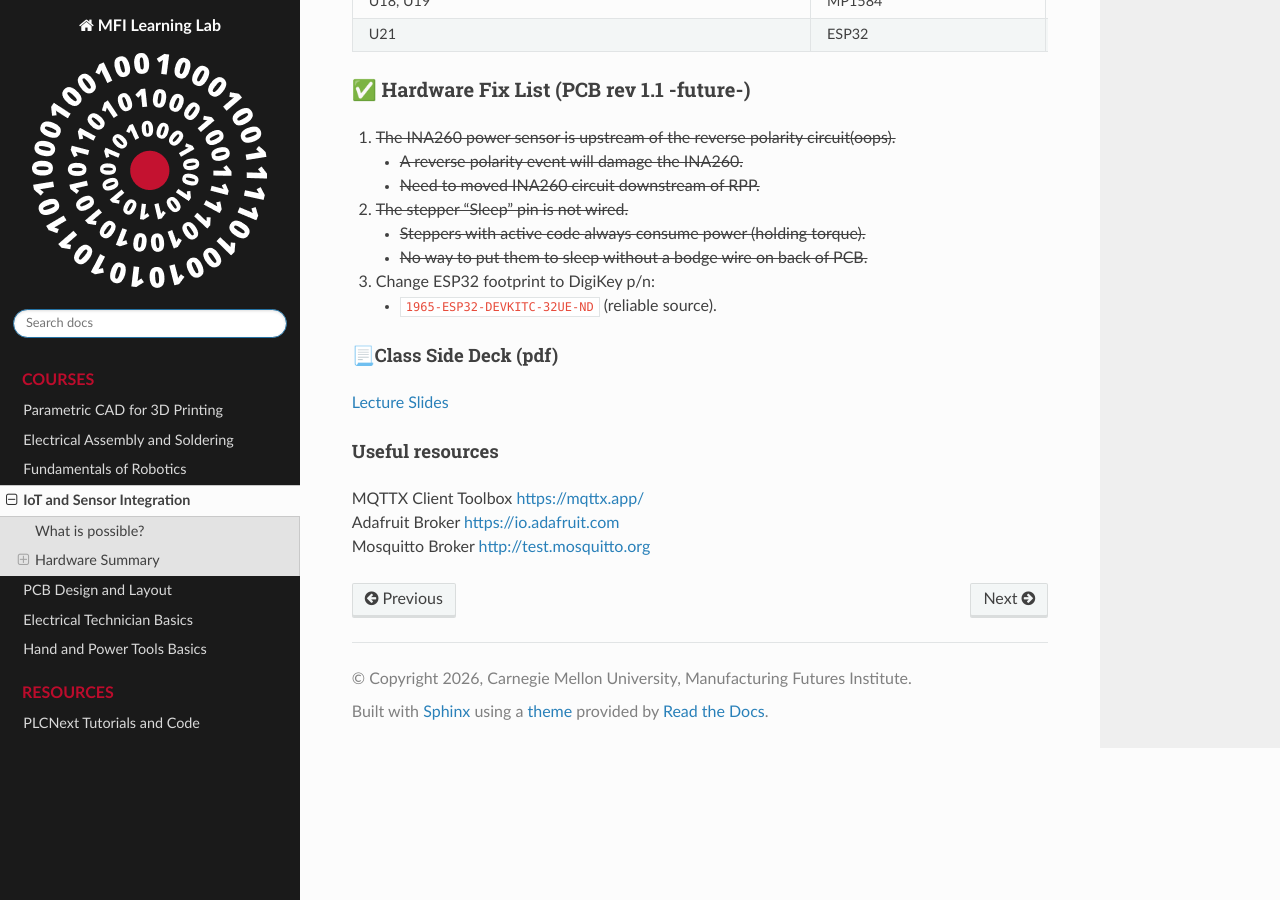
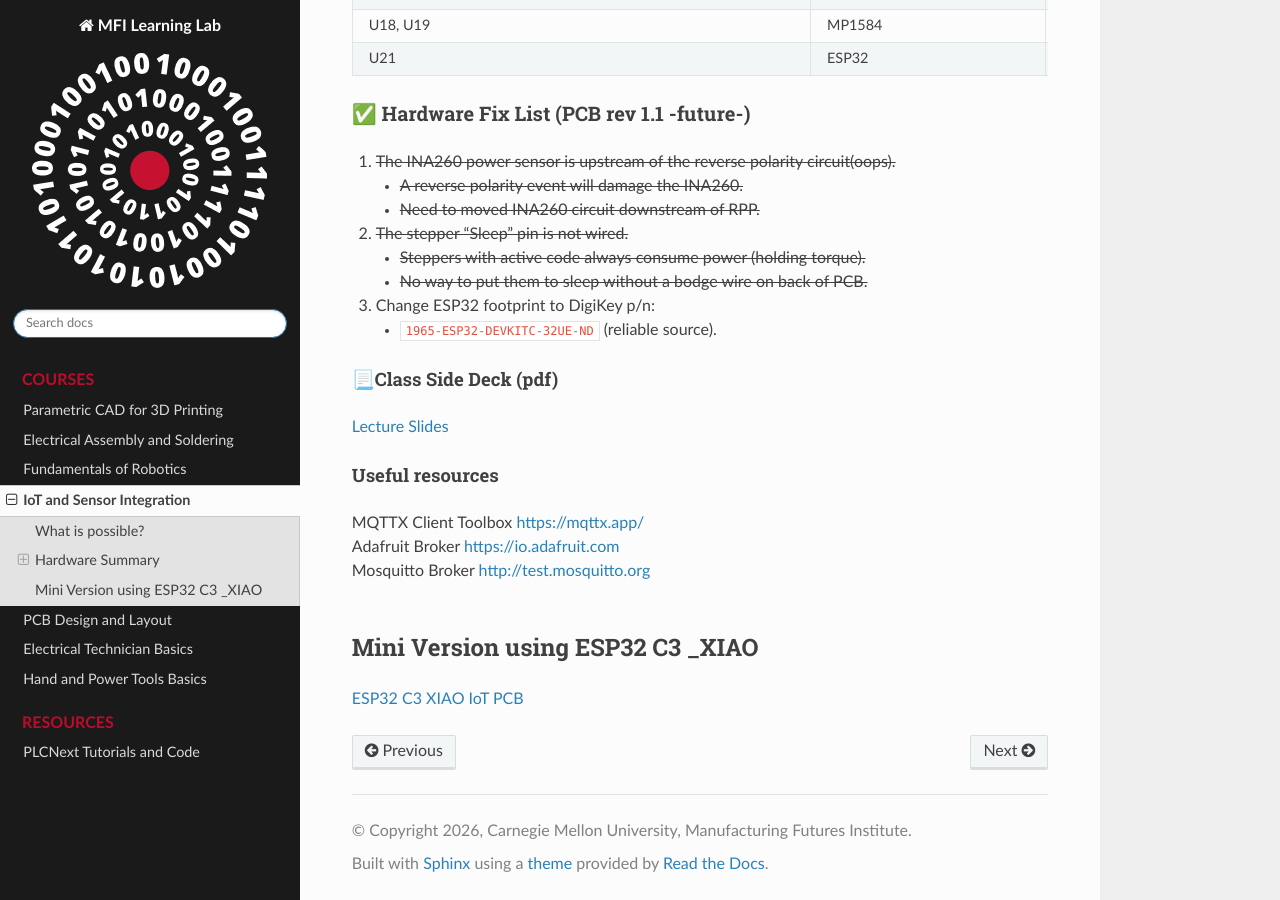
Before and after one commit to cmu-mfi/learninglab, a Sphinx documentation site: the page built from doc/courses/iot.md, in a window 1280 px wide and 900 px high, scrolled down 3906 px. Built offline with Sphinx 7.4.7 and the Read the Docs theme 3.1.0, drawn with Linux system fonts in a browser that asks for light colours; some of the changed text lies outside the part shown.

Commit message:
added XIAO pcb

```diff
--- a/doc/courses/iot.md
+++ b/doc/courses/iot.md
@@ -104,4 +104,7 @@
 #### Useful resources
 MQTTX Client Toolbox <https://mqttx.app/> <br>
 Adafruit Broker <https://io.adafruit.com> <br>
-Mosquitto Broker <http://test.mosquitto.org>
+Mosquitto Broker <http://test.mosquitto.org> <br>
+<br>
+## Mini Version using ESP32 C3 _XIAO
+[ESP32 C3 XIAO IoT PCB](https://github.com/retrobuiltRyan/esp32c3_xiao_iot_pcb)
```
